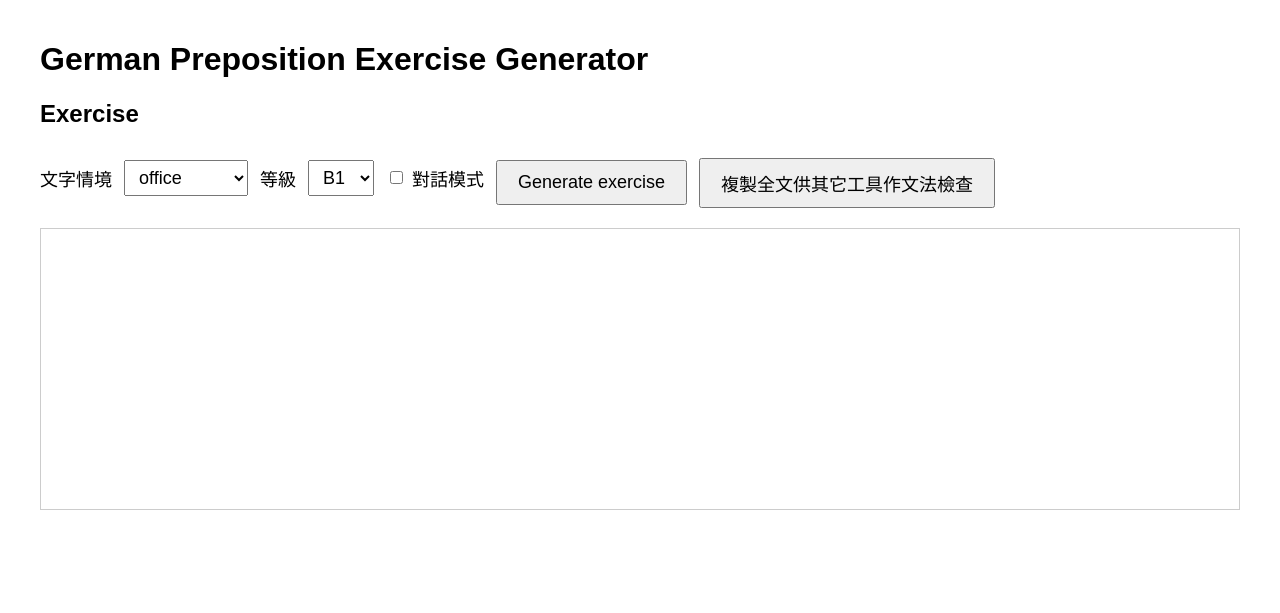
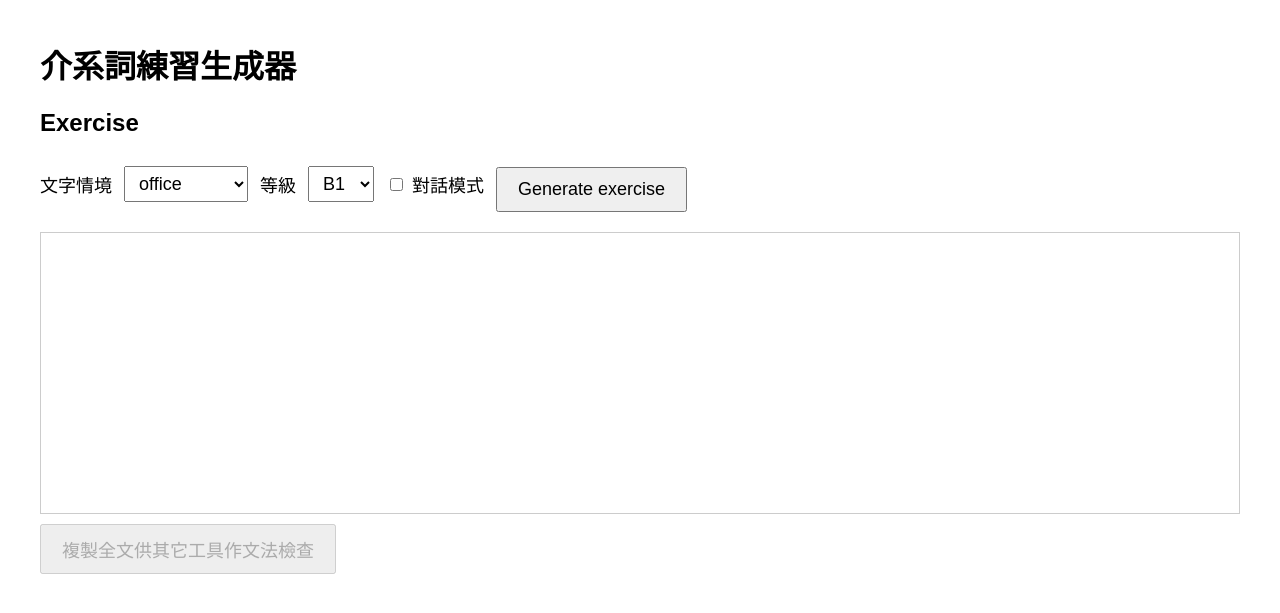
Before and after one commit to tzlohn/PrapArticle, a Flask app: page / in a window 1280 px wide. Shown: the top 613 px of the page. Run offline with Flask 3, Linux system fonts and the light colour scheme.

Commit message:
小改版

```diff
--- a/templates/index.html
+++ b/templates/index.html
@@ -139,7 +139,7 @@ button{
 
 <body>
 
-<h1>German Preposition Exercise Generator</h1>
+<h1>介系詞練習生成器</h1>
 
 <div class="section">
 
@@ -165,12 +165,15 @@ button{
     </select>
     <label class="checkbox-label"><input id="dialogue-mode" type="checkbox"> 對話模式</label>
     <button id="load-button" onclick="generateExercise()">Generate exercise</button>
-    <button id="copy-button" onclick="copyFullText()">複製全文供其它工具作文法檢查</button>
 </div>
 
 <div id="status"></div>
 
 <div id="output"></div>
+
+<div class="copy-area">
+    <button id="copy-button" onclick="copyFullText()" disabled>複製全文供其它工具作文法檢查</button>
+</div>
 
 </div>
 
@@ -184,8 +187,11 @@ async function generateExercise() {
     const output =
         document.getElementById("output");
 
+    const copyBtn = document.getElementById('copy-button');
+    if (copyBtn) copyBtn.disabled = true;
+
     status.textContent =
-        "🤖 Generating a German exercise...";
+        "GPT is generating an exercise...";
 
     output.innerHTML = "";
 
@@ -209,6 +215,12 @@ async function generateExercise() {
 
         renderExercise(data);
 
+        // Enable copy button only if there's visible text
+        if (copyBtn) {
+            const hasText = output && output.innerText && output.innerText.trim().length > 0;
+            copyBtn.disabled = !hasText;
+        }
+
         status.textContent = "✅ Finished (press Enter or tap away after typing)";
 
     } catch (error) {
@@ -217,6 +229,7 @@ async function generateExercise() {
 
         status.textContent =
             "❌ Error while generating exercise.";
+        if (copyBtn) copyBtn.disabled = true;
     }
 }
 
```
